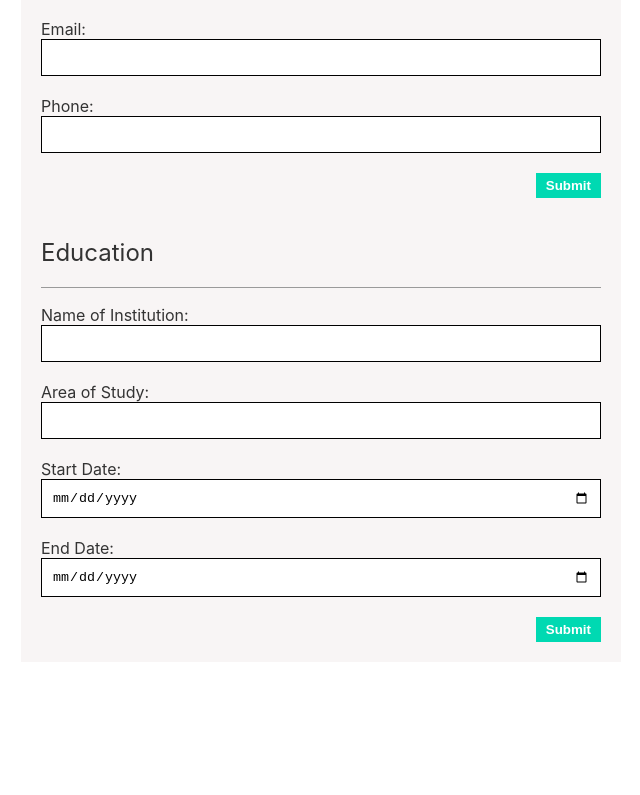
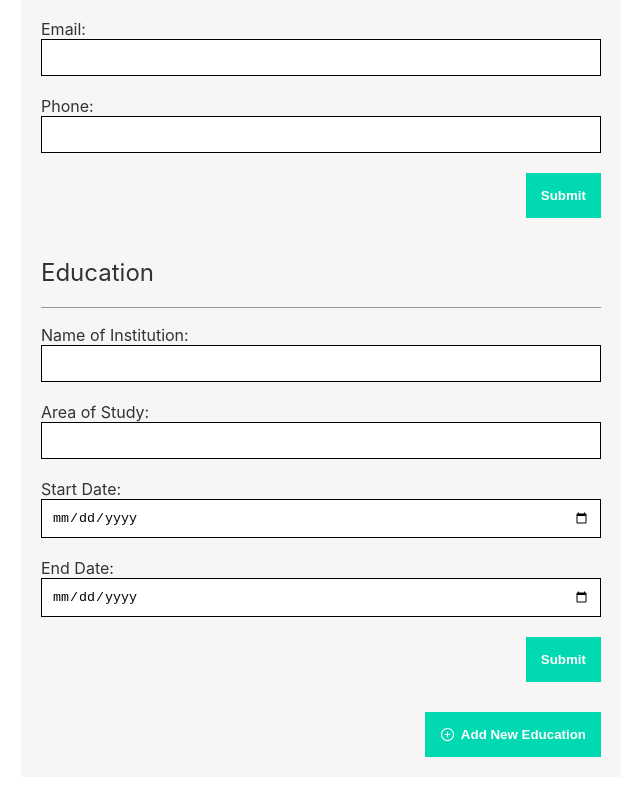
Before and after one commit to esteban90-dev/resume-builder, a React (Create React App) app: page / in a window 1280 px wide. Shown: the part 249-1044 px from the top of the page, without its empty margins (319-959 px from the left). Before the commit the page ends 971 px from the top, so only its background shows below. Built offline with nearby package versions, Linux system fonts and the light colour scheme; the HTML template or start-up script is replaced by a standard one.

Commit message:
add ability to add new Education entry

```diff
--- a/src/components/Education.js
+++ b/src/components/Education.js
@@ -8,18 +8,18 @@ export default class Education extends React.Component {
 
   render() {
     return (
-      <>
+      <div className="education__submission">
         <p>{this.props.formData.name}</p>
         <p>{this.props.formData.study}</p>
         <p>{this.props.formData.start} to {this.props.formData.end}</p>
         <button
           className="button"
-          onClick={this.props.handleEdit}
+          onClick={(event) => this.props.handleEdit(event, this.props.formData.id)}
         >
           <img src={pencilIcon} className="icon" alt="pencil icon"></img>
           Edit
         </button>
-      </>
+      </div>
     );
   }
 }
--- a/src/components/EducationCard.js
+++ b/src/components/EducationCard.js
@@ -1,67 +1,140 @@
 import React from 'react';
 import Education from './Education';
 import EducationForm from './EducationForm';
+import plusIcon from '../images/plus-icon.svg';
 
 export default class EducationCard extends React.Component {
   constructor(props) {
     super(props);
 
     this.state = {
+      educations: [
+        {
+          id: '1',
           name: '',
           study: '',
           start: '',
           end: '',
           isSubmitted: false,
         }
+      ]
+    }
 
     this.handleChange = this.handleChange.bind(this);
     this.handleSubmit = this.handleSubmit.bind(this);
     this.handleEdit = this.handleEdit.bind(this);
+    this.handleNew = this.handleNew.bind(this);
   }
 
-  handleChange(event) {
-    this.setState(
-      {...this.state, [event.target.name]: event.target.value}
-    );
+  handleChange(event, id) {
+    this.setState(prevState => {
+      const updatedEducations = prevState.educations.map( education => {
+        if (education.id === id) {
+          return {...education, [event.target.name]: event.target.value}
+        }
+        else {
+          return education;
+        }
+      });
+
+      return {...prevState, educations: updatedEducations};
+    });
   }
 
-  handleSubmit(event) {
+  handleSubmit(event, id) {
     event.preventDefault();
     const name = event.target.name.value;
     const study = event.target.study.value;
     const start = event.target.start.value;
     const end = event.target.end.value;
 
-    this.setState(
-      {name, study, start, end, isSubmitted: true}
-    );
+    this.setState(prevState => {
+      const updatedEducations = prevState.educations.map( education => {
+        if (education.id === id) {
+          return {...education, name, study, start, end, isSubmitted: true}
+        }
+        else {
+          return education;
+        }
+      });
+
+      return {...prevState, educations: updatedEducations};
+    });
   }
 
-  handleEdit(event) {
-    this.setState(
-      {...this.state, isSubmitted: false}
+  handleEdit(event, id) {
+    this.setState(prevState => {
+      const updatedEducations = prevState.educations.map( education => {
+        if (education.id === id) {
+          return {...education, isSubmitted: false}
+        }
+        else {
+          return education;
+        }
+      });
+
+      return {...prevState, educations: updatedEducations};
+    });
+  }
+
+  handleNew(event) {
+    // get last id in use
+    const lastId = this.state.educations[this.state.educations.length - 1].id;
+
+    // push new education object into state
+    this.setState(prevState => {
+      prevState.educations.push(
+        {
+          id: lastId + 1,
+          name: '',
+          study: '',
+          start: '',
+          end: '',
+          isSubmitted: false,
+        }
       );
+      return prevState;
+    });
   }
 
   render() {
-    const {isSubmitted, ...formData} = this.state;
+    const educations = this.state.educations.map(education => {
+      // if form already submitted, build an education component,
+      // otherwise build a form component
+      if (education.isSubmitted) {
+        return (
+          <Education
+            formData={education}
+            handleEdit={this.handleEdit}
+            key={education.id}
+          />
+        );
+      }
+      else {
+        return (
+          <EducationForm
+            formData={education}
+            handleChange={this.handleChange}
+            handleSubmit={this.handleSubmit}
+            key={education.id}
+          />
+        );
+      }
+    });
+
 
     return (
       <section className="education">
         <h2 className="education__title">Education</h2>
         <hr></hr>
-        { isSubmitted ?
-          <Education
-            formData={formData}
-            handleEdit={this.handleEdit}
-          />
-          :
-          <EducationForm
-            formData={formData}
-            handleChange={this.handleChange}
-            handleSubmit={this.handleSubmit}
-          />
-        }
+        {educations}
+        <button
+          className="button"
+          onClick={this.handleNew}
+        >
+          <img src={plusIcon} className="icon" alt="add new icon"></img>
+          Add New Education
+        </button>
 
       </section>
     );
--- a/src/components/EducationForm.js
+++ b/src/components/EducationForm.js
@@ -8,7 +8,8 @@ export default class EducationForm extends React.Component {
   render() {
     return (
       <form
-        onSubmit={this.props.handleSubmit}
+        className="education__form"
+        onSubmit={(event) => this.props.handleSubmit(event, this.props.formData.id)}
       >
         <label htmlFor="name" className="education__label">Name of Institution:</label>
         <input
@@ -18,7 +19,7 @@ export default class EducationForm extends React.Component {
           name="name"
           required={true}
           value={this.props.formData.name}
-          onChange={this.props.handleChange}>
+          onChange={(event) => this.props.handleChange(event, this.props.formData.id)}>
         </input>
 
         <label htmlFor="study" className="education__label">Area of Study:</label>
@@ -29,7 +30,7 @@ export default class EducationForm extends React.Component {
           name="study"
           required={true}
           value={this.props.formData.study}
-          onChange={this.props.handleChange}>
+          onChange={(event) => this.props.handleChange(event, this.props.formData.id)}>
         </input>
 
         <label htmlFor="start" className="education__label">Start Date:</label>
@@ -40,7 +41,7 @@ export default class EducationForm extends React.Component {
           name="start"
           required={true}
           value={this.props.formData.start}
-          onChange={this.props.handleChange}>
+          onChange={(event) => this.props.handleChange(event, this.props.formData.id)}>
         </input>
 
         <label htmlFor="end" className="education__label">End Date:</label>
@@ -51,7 +52,7 @@ export default class EducationForm extends React.Component {
           name="end"
           required={true}
           value={this.props.formData.end}
-          onChange={this.props.handleChange}>
+          onChange={(event) => this.props.handleChange(event, this.props.formData.id)}>
         </input>
 
         <button
--- a/src/index.css
+++ b/src/index.css
@@ -50,6 +50,7 @@ p {
   height: 15px;
   width: 15px;
   margin-right: 6px;
+  font-weight: 700;
 }
 
 .button {
@@ -57,7 +58,7 @@ p {
   align-items: center;
   justify-content: space-between;
   margin-left: auto;
-  padding: 5px 10px;
+  padding: 15px;
   border: none;
   background-color: #00D9B2;
   color: white;
@@ -75,3 +76,7 @@ p {
   border: solid black 1px;
   margin-bottom: 20px;
 }
+
+.education__form, .education__submission {
+  margin-bottom: 30px;
+}
```
Also changed, not shown: src/images/plus-icon.svg (added). Lines whose indentation alone changed are shown as unchanged.
